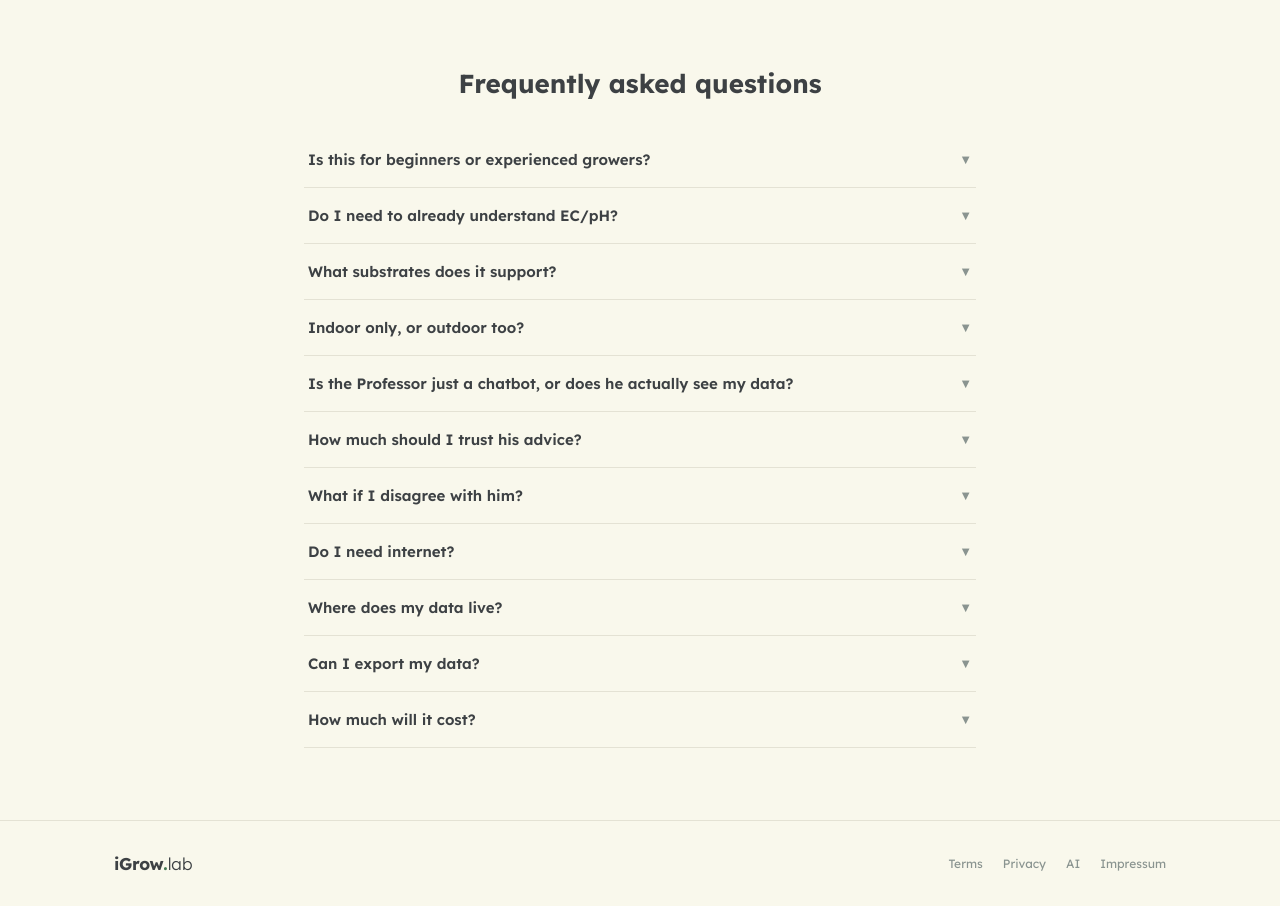
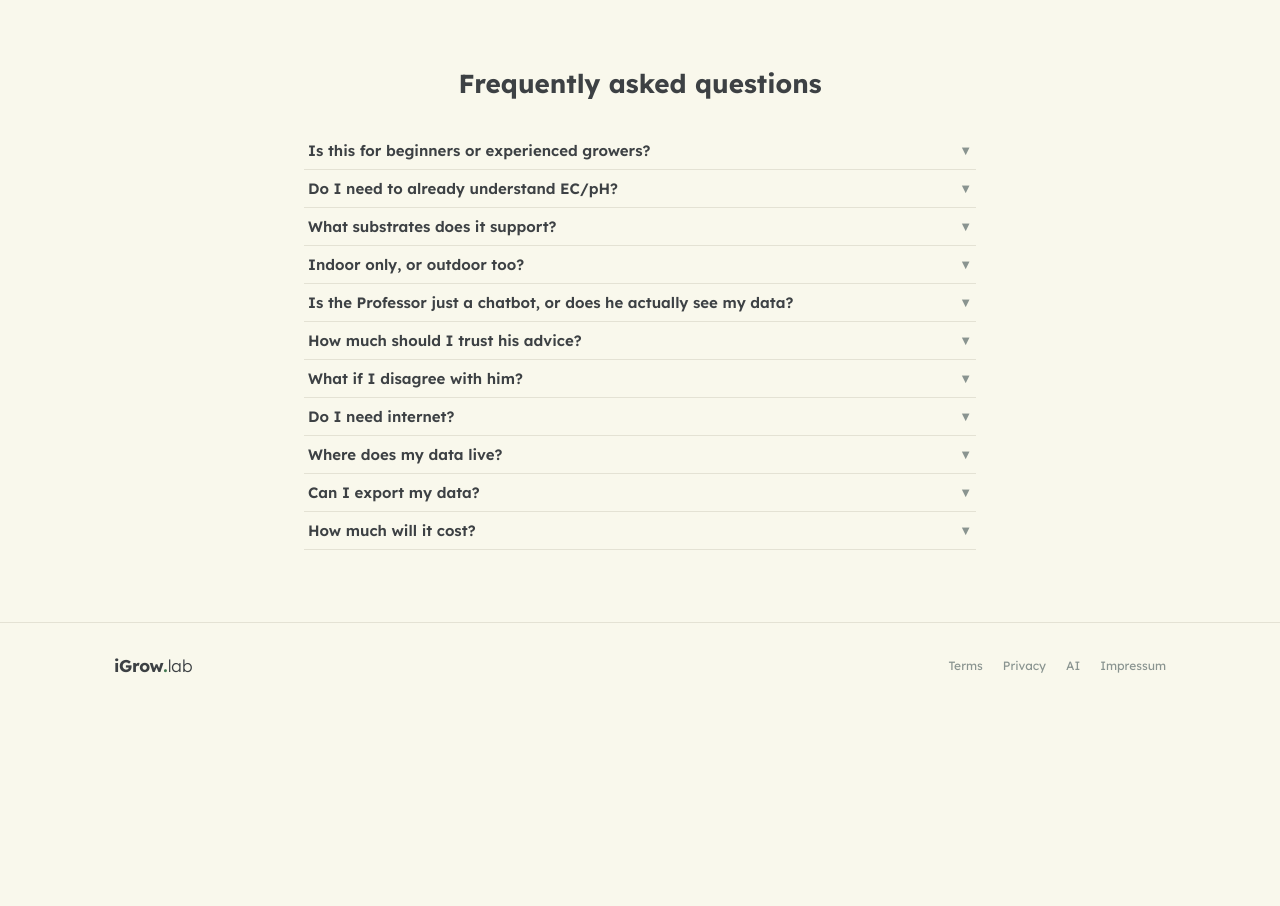
Before and after one commit to DoctorRobert42/igrowlab-website, a React (Vite) app: page / in a window 1280 px wide. Shown: the part 2860-3766 px from the top of the page. After the commit the page ends 3568 px from the top, so only its background shows below. Built offline with nearby package versions, Linux system fonts and the light colour scheme.

Commit message:
fix: tighten FAQ accordion row spacing, was reserving too much vertical space between questions

```diff
--- a/src/sections/FAQ.jsx
+++ b/src/sections/FAQ.jsx
@@ -61,7 +61,7 @@ function FAQItem({ q, a, open, onToggle }) {
           gap: 16,
           background: 'none',
           border: 'none',
-          padding: '18px 4px',
+          padding: '9px 4px',
           textAlign: 'left',
           cursor: 'pointer',
         }}
```
